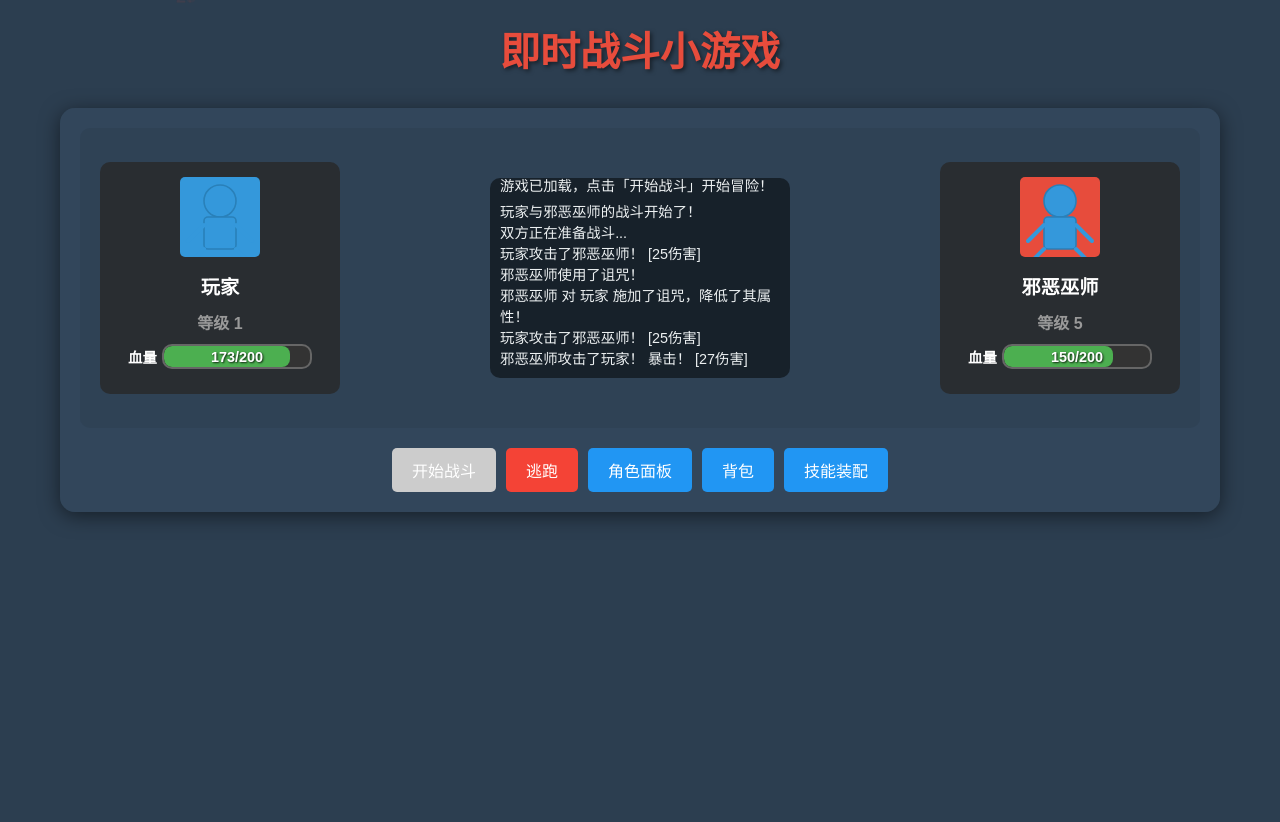
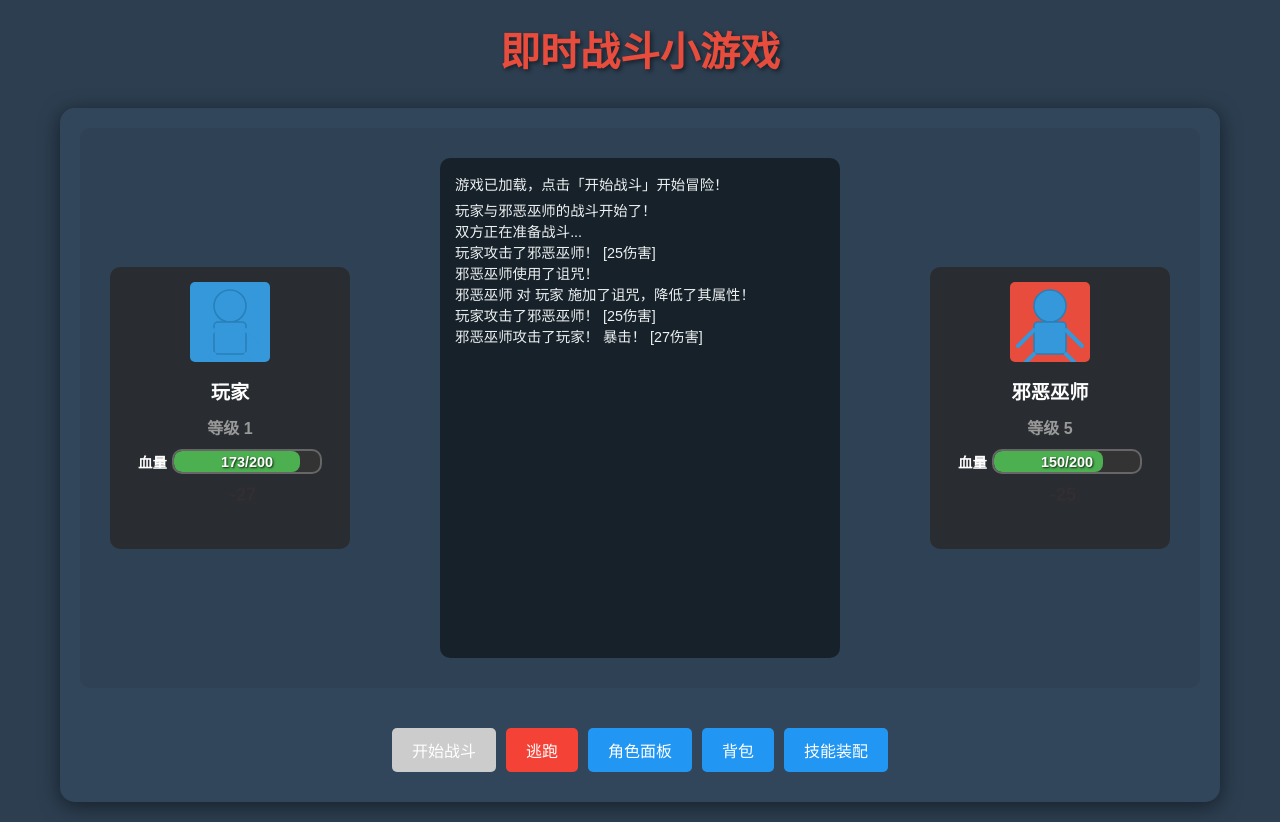
Before and after one commit to buw12138/dragon3, a plain HTML site: page index.html in a window 1280 px wide. Both pictures are taken after a click on the button "开始战斗". Before the commit the page ends 800 px from the top, so only its background shows below. Drawn offline with Linux system fonts and the light colour scheme.

Commit message:
整体扩大界面显示，增加伤害飘字

```diff
--- a/css/style.css
+++ b/css/style.css
@@ -37,6 +37,9 @@ body {
     border-radius: 15px;
     padding: 20px;
     box-shadow: 0 4px 20px rgba(0, 0, 0, 0.5);
+    min-height: 600px; /* 进一步增加整体界面高度 */
+    display: flex; /* 使用flex布局 */
+    flex-direction: column; /* 垂直方向排列 */
 }
 
 /* 战斗场景 */
@@ -45,10 +48,11 @@ body {
     justify-content: space-between;
     align-items: center;
     margin-bottom: 20px;
-    min-height: 300px;
+    min-height: 500px; /* 增加战斗场景的最小高度 */
     background-color: rgba(44, 62, 80, 0.5);
     border-radius: 10px;
-    padding: 20px;
+    padding: 30px; /* 增加内边距 */
+    width: 100%; /* 确保宽度充满父容器 */
 }
 
 /* 角色信息面板 */
@@ -122,6 +126,18 @@ body {
     white-space: nowrap;
 }
 
+/* 飘字容器样式 */
+.floating-text-container {
+    position: relative;
+    width: 100%;
+    height: 40px; /* 给飘字留出足够的空间 */
+    margin-top: 20px;
+    overflow: visible;
+    display: flex;
+    justify-content: center;
+    align-items: flex-start;
+}
+
 
 
 .character-stats {
@@ -170,7 +186,7 @@ body {
 
 /* 伤害/治疗飘字样式 */
 .damage-number {
-    position: absolute;
+    position: relative;
     font-size: 18px;
     font-weight: bold;
     pointer-events: none;
@@ -208,11 +224,11 @@ body {
 /* 战斗日志 */
 .battle-log {
     width: 100%;
-    max-width: 300px;
-    height: 200px;
+    max-width: 400px; /* 增加最大宽度 */
+    height: 500px; /* 增加高度以显示更多信息 */
     background-color: rgba(0, 0, 0, 0.5);
     border-radius: 10px;
-    padding: 10px;
+    padding: 15px;
     overflow-y: auto;
     font-size: 0.9em;
     margin: 0 20px;
@@ -227,7 +243,9 @@ body {
     display: flex;
     justify-content: center;
     gap: 10px;
-    margin-top: 20px;
+    margin-top: auto; /* 自动顶到底部 */
+    margin-bottom: 10px;
+    padding-top: 20px;
     flex-wrap: wrap;
 }
 
--- a/index.html
+++ b/index.html
@@ -30,7 +30,8 @@
                                 <span class="hp-text">0/0</span>
                             </div>
                         </div>
-
+                        <!-- 飘字容器 -->
+                        <div class="floating-text-container player-floating-container"></div>
                     </div>
                 </div>
 
@@ -52,6 +53,8 @@
                                 <span class="hp-text">0/0</span>
                             </div>
                         </div>
+                        <!-- 飘字容器 -->
+                        <div class="floating-text-container enemy-floating-container"></div>
                     </div>
                 </div>
             </div>
--- a/js/character.js
+++ b/js/character.js
@@ -339,36 +339,32 @@ class Character {
 
     // 显示伤害/治疗飘字
     showFloatingText(value, type = 'damage') {
-        // 获取角色对应的DOM元素
-        // 玩家对象使用class Character
-        // 敌人对象是普通对象
-        let characterElement;
+        // 获取专门的飘字容器
+        let floatingContainer;
 
         // 检查name属性来区分玩家和敌人
         if (this.name === '玩家') {
-            characterElement = document.querySelector('.player-sprite');
+            floatingContainer = document.querySelector('.player-floating-container');
         } else {
-            characterElement = document.querySelector('.enemy-sprite');
+            floatingContainer = document.querySelector('.enemy-floating-container');
         }
 
-        if (!characterElement) return;
+        if (!floatingContainer) return;
 
         // 创建飘字元素
         const floatElement = document.createElement('div');
         floatElement.className = `damage-number ${type}`;
         floatElement.textContent = type === 'damage' ? `-${value}` : `+${value}`;
 
-        // 设置位置（在角色头像旁边）
-        const rect = characterElement.getBoundingClientRect();
-        const container = characterElement.parentElement;
-        const containerRect = container.getBoundingClientRect();
+        // 设置飘字样式
+        floatElement.style.position = 'absolute';
+        floatElement.style.bottom = '0';
+        floatElement.style.left = '50%';
+        floatElement.style.transform = 'translateX(-50%)';
+        floatElement.style.margin = '0';
 
-        // 相对于容器定位
-        floatElement.style.left = `${rect.right - containerRect.left + 10}px`;
-        floatElement.style.top = `${rect.top - containerRect.top}px`;
-
-        // 添加到容器中
-        container.appendChild(floatElement);
+        // 添加到飘字容器中（血条下方）
+        floatingContainer.appendChild(floatElement);
 
         // 动画结束后移除元素
         setTimeout(() => {
@@ -623,27 +619,25 @@ function createEnemy(enemyData) {
 
         // 显示伤害/治疗飘字
         showFloatingText: function(value, type = 'damage') {
-            // 获取敌人对应的DOM元素
-            const characterElement = document.querySelector('.enemy-sprite');
+            // 获取专门的飘字容器
+            const floatingContainer = document.querySelector('.enemy-floating-container');
 
-            if (!characterElement) return;
+            if (!floatingContainer) return;
 
             // 创建飘字元素
             const floatElement = document.createElement('div');
             floatElement.className = `damage-number ${type}`;
             floatElement.textContent = type === 'damage' ? `-${value}` : `+${value}`;
 
-            // 设置位置（在敌人头像旁边）
-            const rect = characterElement.getBoundingClientRect();
-            const container = characterElement.parentElement;
-            const containerRect = container.getBoundingClientRect();
+            // 设置飘字样式
+            floatElement.style.position = 'absolute';
+            floatElement.style.bottom = '0';
+            floatElement.style.left = '50%';
+            floatElement.style.transform = 'translateX(-50%)';
+            floatElement.style.margin = '0';
 
-            // 相对于容器定位
-            floatElement.style.left = `${rect.right - containerRect.left + 10}px`;
-            floatElement.style.top = `${rect.top - containerRect.top}px`;
-
-            // 添加到容器中
-            container.appendChild(floatElement);
+            // 添加到飘字容器中（血条下方）
+            floatingContainer.appendChild(floatElement);
 
             // 动画结束后移除元素
             setTimeout(() => {
```
